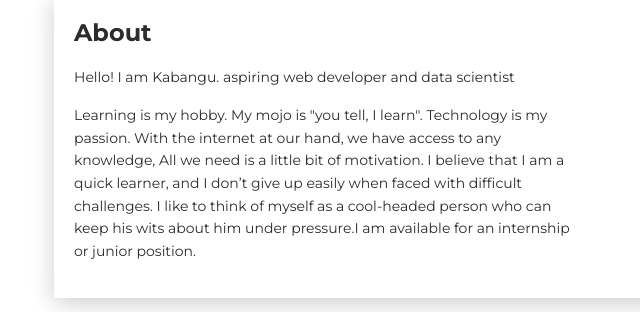
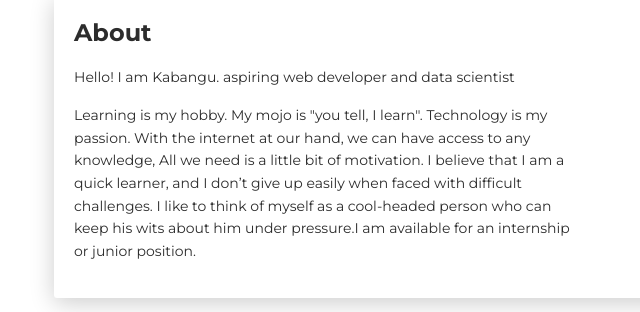
Before and after one commit to KabanguJDTshikuma/jdkabangu.github.io, a plain HTML site: page index.html in a window 1280 px wide. Shown: the part 624-936 px from the top of the page, 31-671 px from the left. Drawn offline with Linux system fonts and the light colour scheme.

Commit message:
modification

```diff
--- a/index.html
+++ b/index.html
@@ -61,7 +61,7 @@
           <div class="card-body">
             <div class="h4 mt-0 title">About</div>
             <p>Hello! I am Kabangu. aspiring web developer and data scientist</p>
-            <p>Learning is my hobby. My mojo is "you tell, I learn". Technology is my passion. With the internet at our hand, we have access to any knowledge, All we need is a little bit of motivation. I believe that I am a quick learner, and I don’t give up easily when faced with difficult challenges. I like to think of myself as a cool-headed person who can keep his wits about him under pressure.I am available for an internship or junior position.</p>
+            <p>Learning is my hobby. My mojo is "you tell, I learn". Technology is my passion. With the internet at our hand, we can have access to any knowledge, All we need is a little bit of motivation. I believe that I am a quick learner, and I don’t give up easily when faced with difficult challenges. I like to think of myself as a cool-headed person who can keep his wits about him under pressure.I am available for an internship or junior position.</p>
           </div>
         </div>
         <div class="col-lg-6 col-md-12">
```
